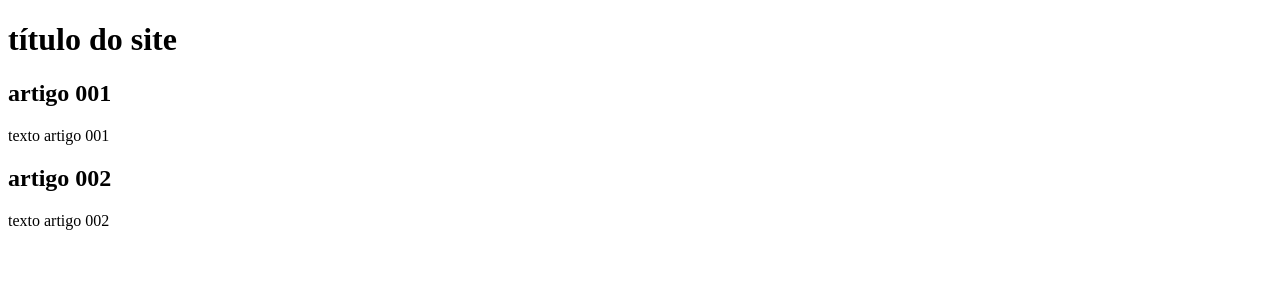
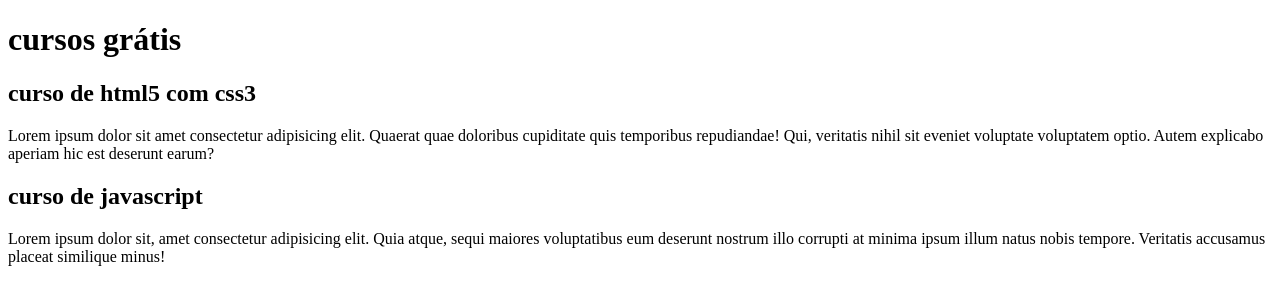
Before and after one commit to bymudboy/projeto-site, a plain HTML site: page index.html in a window 1280 px wide. Drawn offline with Linux system fonts and the light colour scheme.

Commit message:
comecei a escrever o conteudo

```diff
--- a/index.html
+++ b/index.html
@@ -1,25 +1,33 @@
 <!DOCTYPE html>
 <html lang="pt-br">
+
 <head>
     <meta charset="UTF-8">
     <meta name="viewport" content="width=device-width, initial-scale=1.0">
     <title>site</title>
 </head>
+
 <body>
     <main>
+
         <head>
-            <h1>título do site</h1>
+            <h1>cursos grátis</h1>
         </head>
 
         <article>
-            <h2>artigo 001</h2>
-            <p>texto artigo 001</p>
+            <h2>curso de html5 com css3</h2>
+            <p>Lorem ipsum dolor sit amet consectetur adipisicing elit. Quaerat quae doloribus cupiditate quis
+                temporibus repudiandae! Qui, veritatis nihil sit eveniet voluptate voluptatem optio. Autem explicabo
+                aperiam hic est deserunt earum?</p>
         </article>
         <article>
-            <h1>artigo 002</h1>
-            <p>texto artigo 002</p>
+            <h1>curso de javascript</h1>
+            <p> Lorem ipsum dolor sit, amet consectetur adipisicing elit. Quia atque, sequi maiores voluptatibus eum
+                deserunt nostrum illo corrupti at minima ipsum illum natus nobis tempore. Veritatis accusamus placeat
+                similique minus!</p>
         </article>
     </main>
 
 </body>
+
 </html>
```
